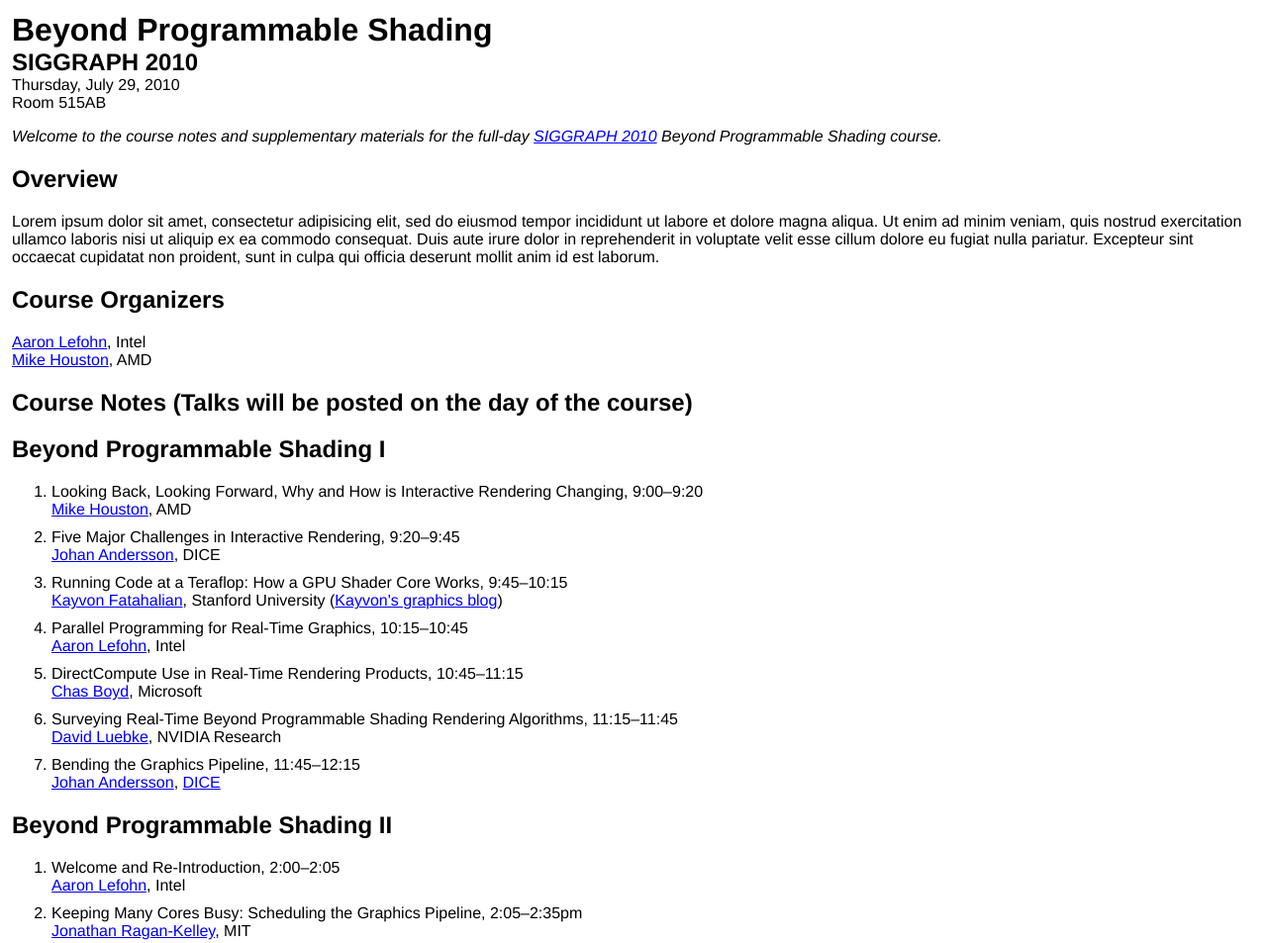
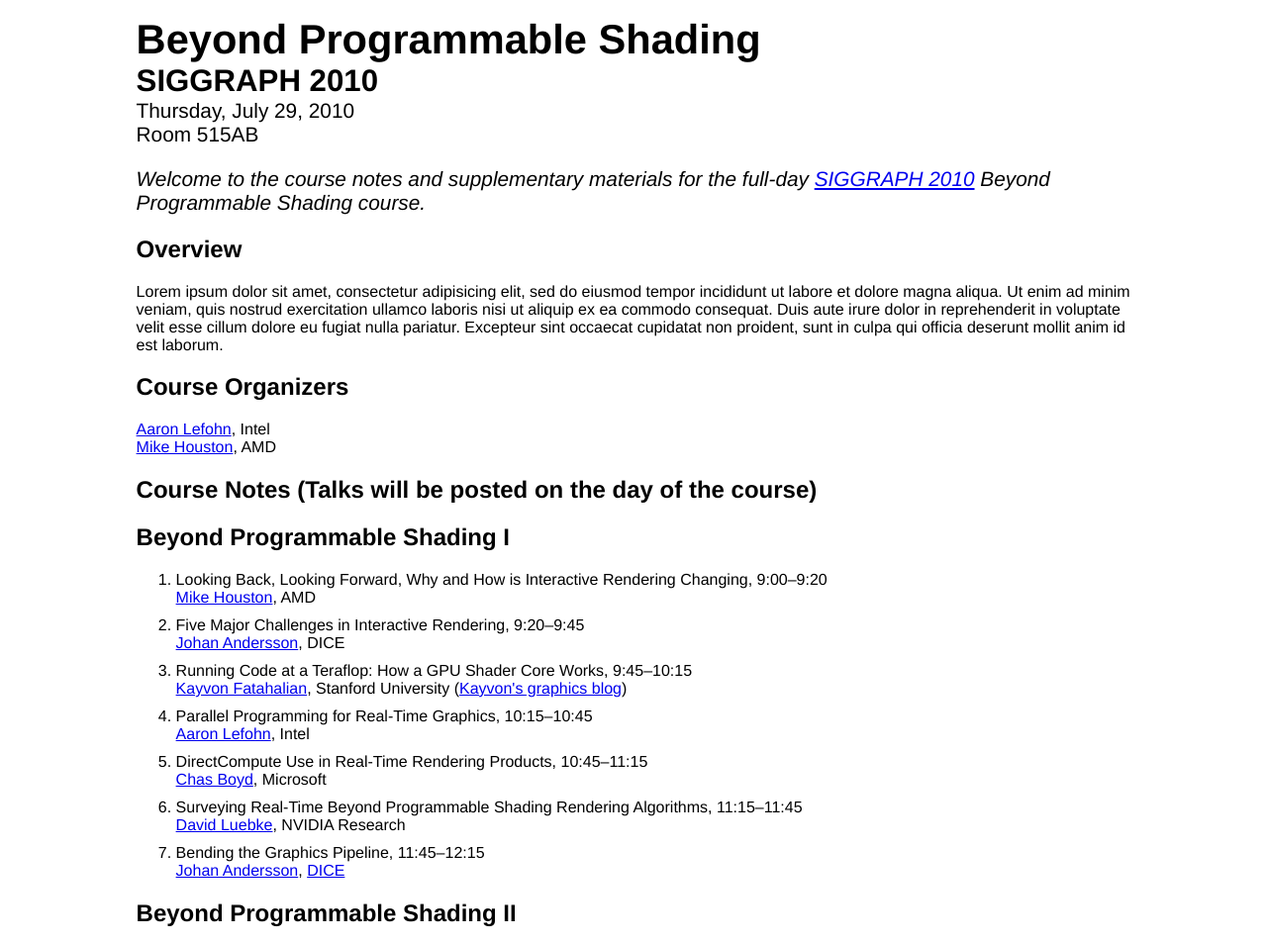
Before and after one commit to jrk/bpsweb, a plain HTML site: page index.html in a window 1280 px wide. Shown: the top 953 px of the page at 99% size. Drawn offline with Linux system fonts and the light colour scheme.

Commit message:
Centered content; sized-up header

```diff
--- a/index.html
+++ b/index.html
@@ -7,13 +7,16 @@
         margin: 0.75em;
         font-family: "Helvetica Neue", Helvetica, Arial, sans-serif;
       }
+      #header { font-size: 130%; }
       #header p { font-style: italic; }
       #header h1, #header h2 { margin: 0; }
       dt { margin-top: 0.5em; }
       dd { margin-left: 1em; }
+      #content { margin: 1em 10%; }
     </style>
   </head>
   <body>
+    <div id="content">
     <div id="header">
       <h1>
         Beyond Programmable Shading
@@ -173,5 +176,6 @@
     		</li>
       </ol>
     </div>
+    </div>
   </body>
 </html>
```
